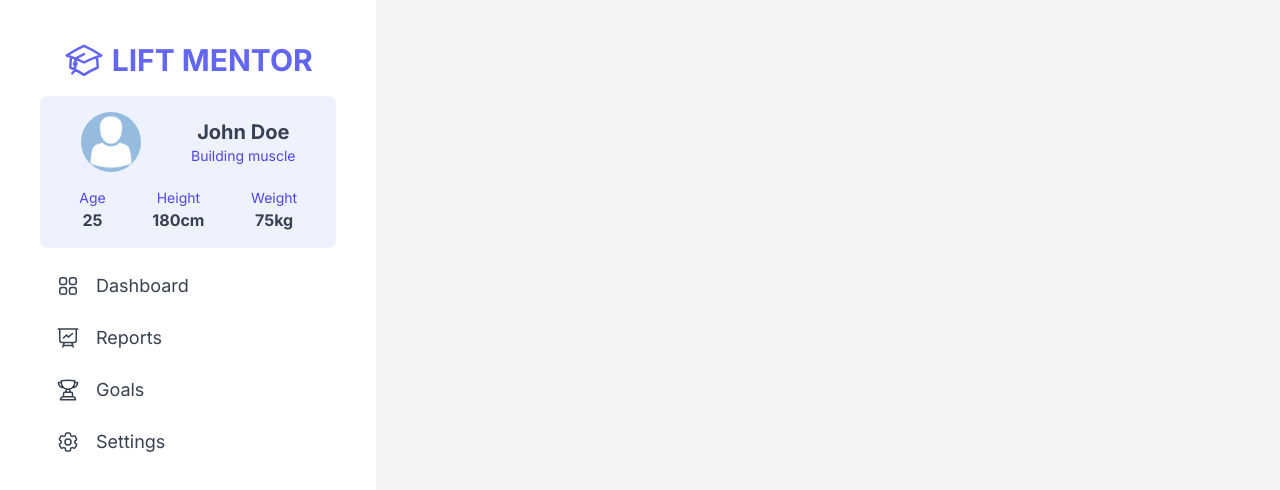
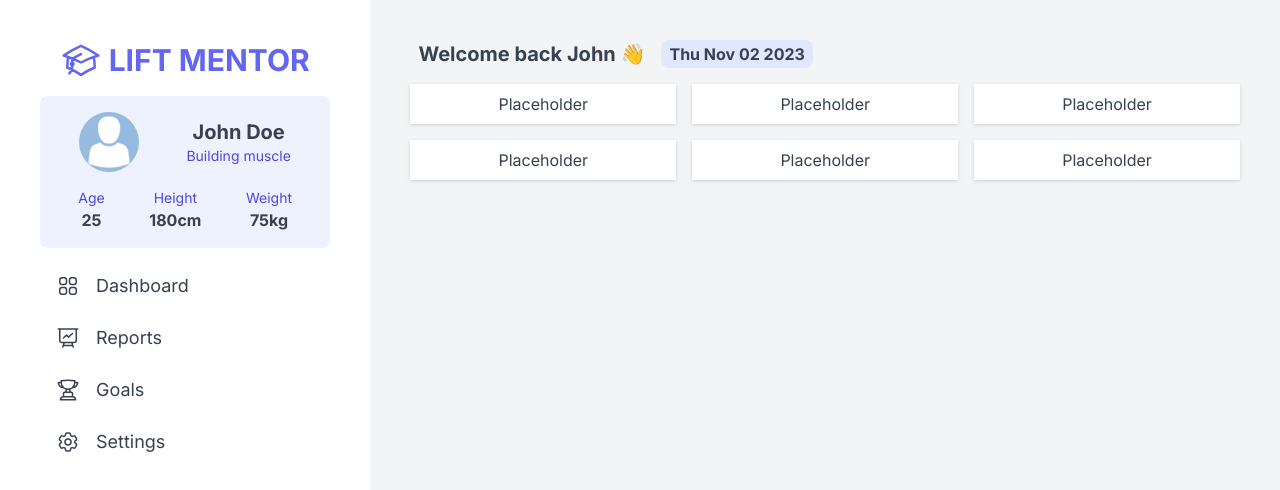
Before and after one commit to MarekRykaczewski/lift-mentor, a Next.js app: page / in a window 1280 px wide. Shown: the top 490 px of the page. Built offline with nearby package versions, Linux system fonts and the light colour scheme.

Commit message:
add placeholders to Home layout

```diff
--- a/src/app/page.tsx
+++ b/src/app/page.tsx
@@ -1,5 +1,34 @@
 export default function Home() {
+  const currentDate = new Date().toDateString();
+
   return (
-    <main className="flex w-full bg-gray-100 min-h-screen flex-col justify-between"></main>
+    <main className="grid grid-cols-3 auto-rows-min gap-4 p-10 w-full text-gray-700 bg-gray-100 min-h-screen">
+      <div className="col-span-full justify-start row-span-1 flex gap-2">
+        <div className="text-xl px-2 rounded-lg font-bold">
+          Welcome back John 👋
+        </div>
+        <div className="flex items-center px-2 bg-indigo-100 rounded-lg font-bold">
+          {currentDate}
+        </div>
+      </div>
+      <div className="flex items-center justify-center p-2 bg-white drop-shadow">
+        Placeholder
+      </div>
+      <div className="flex items-center justify-center p-2 bg-white drop-shadow">
+        Placeholder
+      </div>
+      <div className="flex items-center justify-center p-2 bg-white drop-shadow">
+        Placeholder
+      </div>
+      <div className="flex items-center justify-center p-2 bg-white drop-shadow">
+        Placeholder
+      </div>
+      <div className="flex items-center justify-center p-2 bg-white drop-shadow">
+        Placeholder
+      </div>
+      <div className="flex items-center justify-center p-2 bg-white drop-shadow">
+        Placeholder
+      </div>
+    </main>
   );
 }
```
